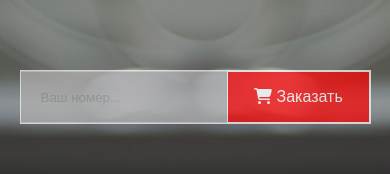
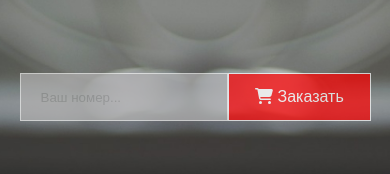
Before and after one commit to UladzislauPapliouka/ZikmesTestTask, a website built with webpack: page index.html in a window 390 px wide. Shown: the part 325-499 px from the top of the page. Built offline with nearby package versions, Linux system fonts and the light colour scheme.

Commit message:
Fix styles

```diff
--- a/src/SCSS/style.scss
+++ b/src/SCSS/style.scss
@@ -65,7 +65,7 @@ $fa-font-path: '~@fortawesome/fontawesome-free/webfonts';
 
   #form-container {
     min-width: 600px;
-    min-height: 50px;
+    height: 50px;
     background: #D8D8D6;
     display: flex;
     align-items: center;
@@ -77,15 +77,16 @@ $fa-font-path: '~@fortawesome/fontawesome-free/webfonts';
     border-right-width: 2px;
     border-left-width: 2px;
     @media screen and (max-width: 700px) {
+      height: 48px;
       transform: skewX(0deg);
       min-width: 90vw;
       padding: 0;
-      border: 1px solid rgba(255, 255, 255, 1);
+      border: none;
     }
 
     #input {
       flex: 2;
-      min-height: inherit;
+      height: 100%;
       outline: none;
       background: #D8D8D6;
       border: none;
@@ -96,17 +97,19 @@ $fa-font-path: '~@fortawesome/fontawesome-free/webfonts';
         padding-left: 20px;
         flex: 4;
         background: #a4a3a3;
+        border: 1px solid rgba(255, 255, 255, 1);
       }
     }
 
     #btn-container {
-      min-height: inherit;
+      height: 102%;
       flex: 1;
       position: relative;
       border: 1px solid rgba(255, 255, 255, 1);
       border-right-width: 2px;
       border-left-width: 2px;
       @media screen and (max-width: 700px) {
+        height: 100%;
         transform: skewX(0deg);
         flex: 3;
         border: 1px solid rgba(255, 255, 255, 1);
@@ -117,7 +120,7 @@ $fa-font-path: '~@fortawesome/fontawesome-free/webfonts';
         background: #FE0000;
         width: 100%;
         cursor: pointer;
-        min-height: inherit;
+        height: 100%;
         outline: none;
 
         p {
```
